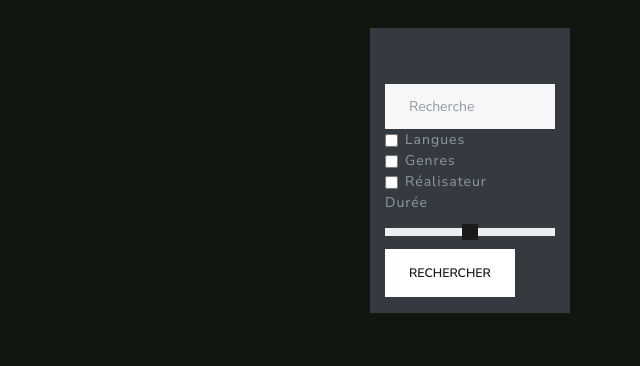
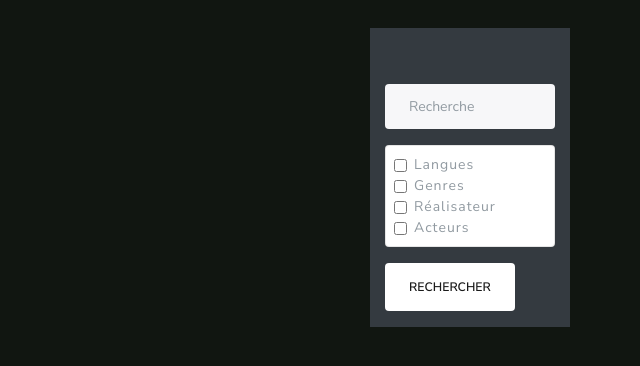
Before and after one commit to aicoshell/uramovie, a PHP site: page / in a window 1280 px wide. Shown: the part 167-533 px from the top of the page, without its empty margins (640-1280 px from the left). Run offline with PHP 8.4, Linux system fonts and the light colour scheme; data that the repository does not hold is empty; some libraries are stand-ins or nearby versions.

Commit message:
Update index.php

```diff
--- a/index.php
+++ b/index.php
@@ -62,28 +62,32 @@
 
       <div class="col rech-av bg-dark">
 
-        <form class="form-group" id="searchForm" method="GET" action="#?rechercheAvance">
-          <input class="form-control mr-sm-2" type="search" placeholder="Recherche" aria-label="Search" name="keyword" id="rechercheReqAv">
+        <form class="form-group " id="searchForm" method="GET" action="#?rechercheAvance">
+          <input class="form-control mr-sm-2 rounded" type="search" placeholder="Recherche" aria-label="Search" name="keyword" id="rechercheReqAv">
 
+          <div class="form-group bg-light rounded mt-3 p-2">
           <div class="form-check">
-            <input class="form-check-input" type="checkbox" id="inlineCheckbox1" value="option1">
-            <label class="form-check-label" for="inlineCheckbox1">Langues</label>
+            <input class="form-check-input" type="checkbox" id="Checkbox1" value="lang_on">
+            <label class="form-check-label" for="Checkbox1">Langues</label>
           </div>
 
           <div class="form-check">
-            <input class="form-check-input" type="checkbox" id="inlineCheckbox1" value="option1">
-            <label class="form-check-label" for="inlineCheckbox1">Genres</label>
+            <input class="form-check-input" type="checkbox" id="Checkbox2" value="genres_on">
+            <label class="form-check-label" for="Checkbox2">Genres</label>
           </div>
 
           <div class="form-check">
-            <input class="form-check-input" type="checkbox" id="inlineCheckbox1" value="option1">
-            <label class="form-check-label" for="inlineCheckbox1">R&eacute;alisateur</label>
+            <input class="form-check-input" type="checkbox" id="Checkbox3" value="rea_on">
+            <label class="form-check-label" for="Checkbox3">R&eacute;alisateur</label>
           </div>
 
+          <div class="form-check">
+            <input class="form-check-input" type="checkbox" id="Checkbox4" value="acteurs_on">
+            <label class="form-check-label" for="Checkbox4">Acteurs</label>
+          </div>
+      </div>
 
-          <label for="customRange1">Dur&eacute;e</label>
-          <input type="range" class="custom-range" id="customRange1">
-          <button class="btn btn-light" type="button" value="Rechercher">Rechercher</button>
+          <button class="btn btn-light rounded text-center" type="button" value="Rechercher">Rechercher</button>
         </form>
       </div>
 
```
